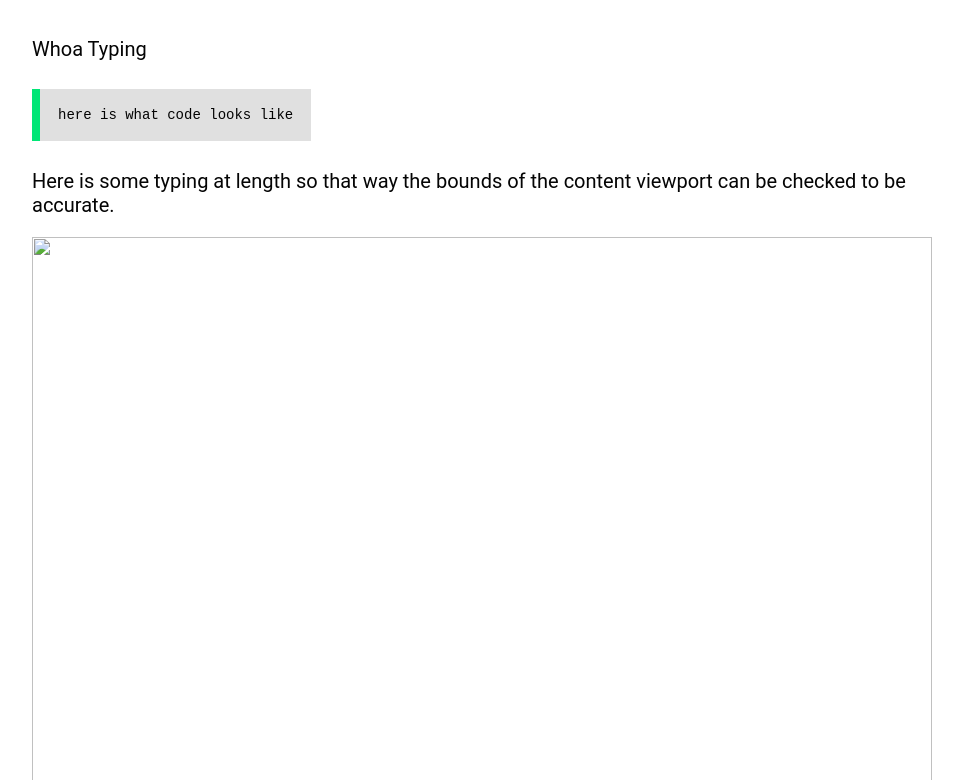
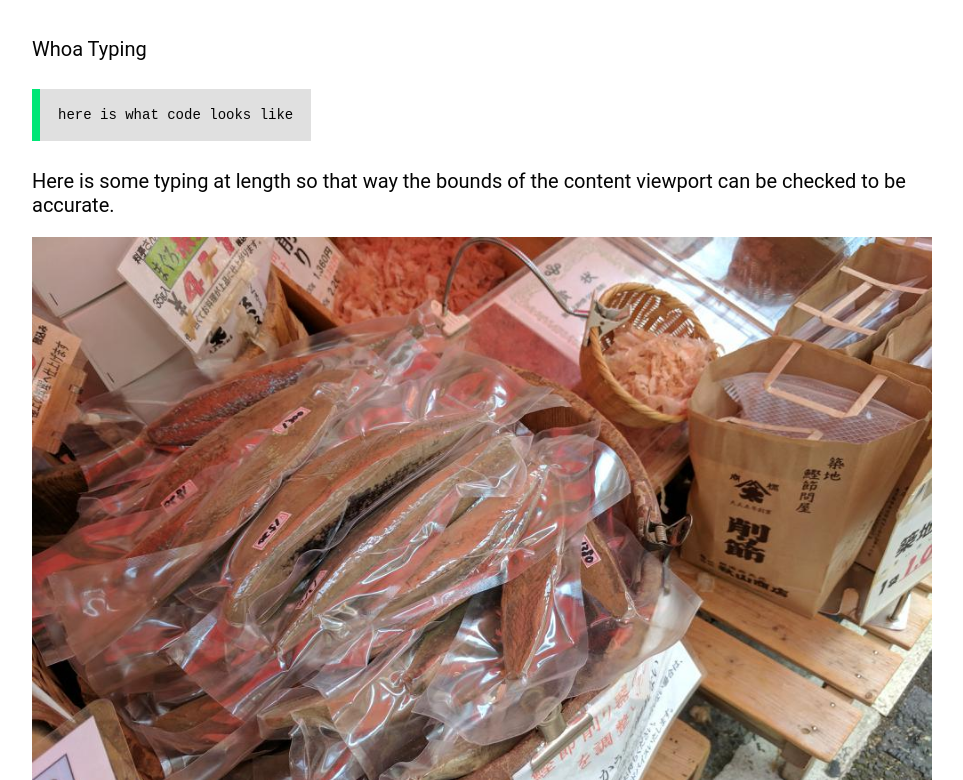
Before and after one commit to SebastianBoyd/blog, a website: page index.html in a window 1280 px wide. Shown: the part 172-952 px from the top of the page, without its empty margins (158-1121 px from the left). Drawn offline with Linux system fonts and the light colour scheme.

Commit message:
fix image link

```diff
--- a/index.html
+++ b/index.html
@@ -65,7 +65,7 @@
         <p>Whoa Typing</p>
         <span class='code'>here is what code looks like</span>
         <p>Here is some typing at length so that way the bounds of the content viewport can be checked to be accurate.</p>
-        <img src=photos/scaled/katsobushi4.jpg>
+        <img src=images/scaled/katsobushi4.jpg>
       </div>
 
       <!-- Links to various related articles (sort be tag?) -->
```
